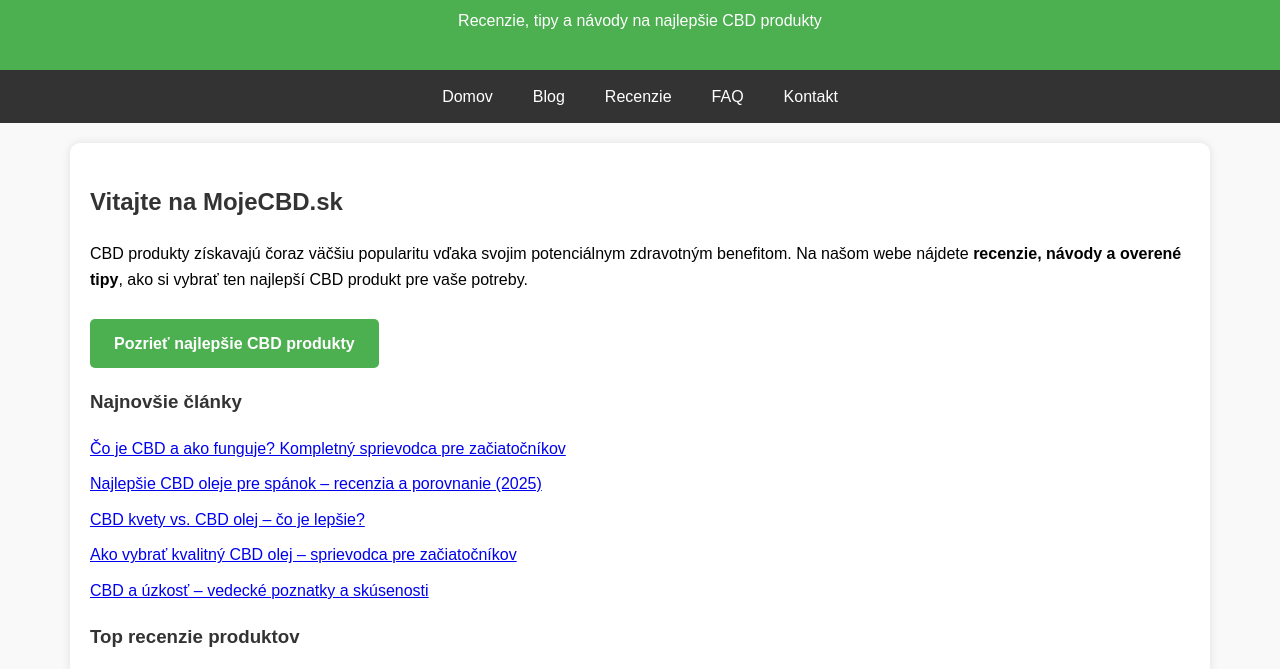
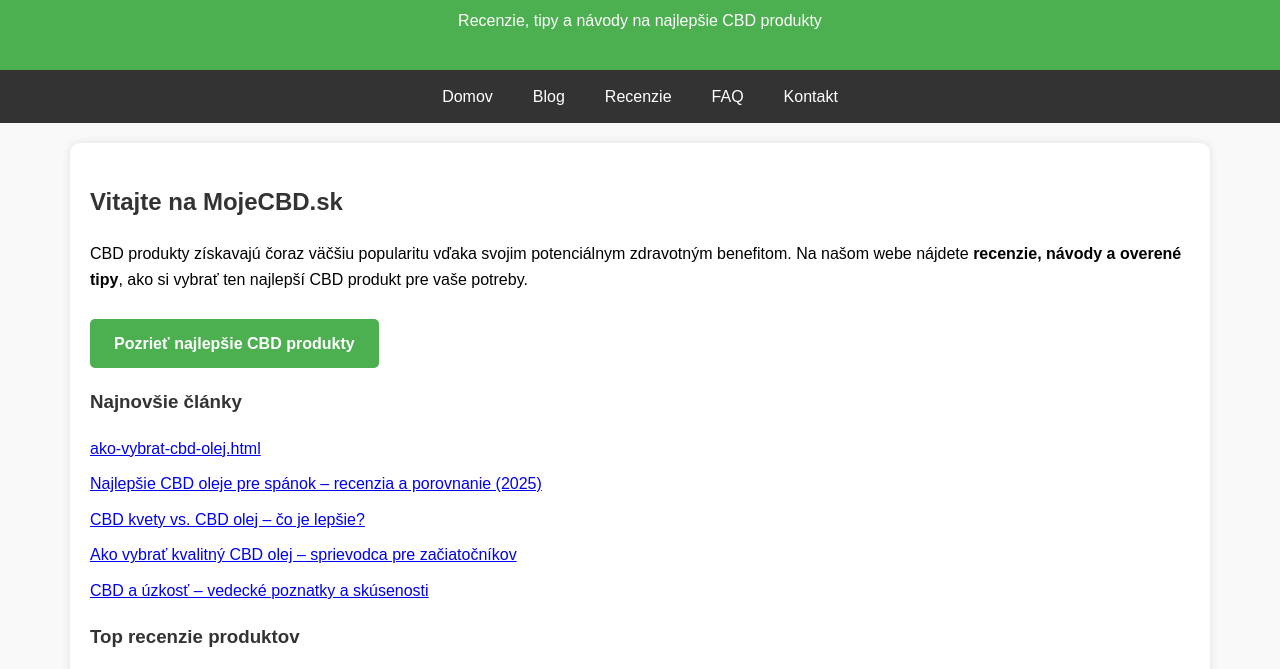
Before and after one commit to BulgyJoker1/mojecbd, a plain HTML site: page index.html in a window 1280 px wide. Shown: the part 106-775 px from the top of the page. Drawn offline with Linux system fonts and the light colour scheme.

Commit message:
1index.html

```diff
--- a/index.html
+++ b/index.html
@@ -41,7 +41,7 @@
 
     <h3 id="blog">Najnovšie články</h3>
     <ul class="blog-list">
-      <li><a href="#">Čo je CBD a ako funguje? Kompletný sprievodca pre začiatočníkov</a></li>
+      <li><a href="#">ako-vybrat-cbd-olej.html</a></li>
       <li><a href="#">Najlepšie CBD oleje pre spánok – recenzia a porovnanie (2025)</a></li>
       <li><a href="#">CBD kvety vs. CBD olej – čo je lepšie?</a></li>
       <li><a href="#">Ako vybrať kvalitný CBD olej – sprievodca pre začiatočníkov</a></li>
```
